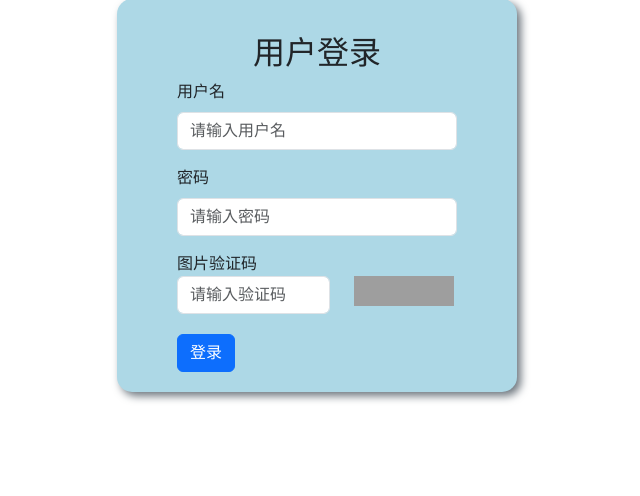
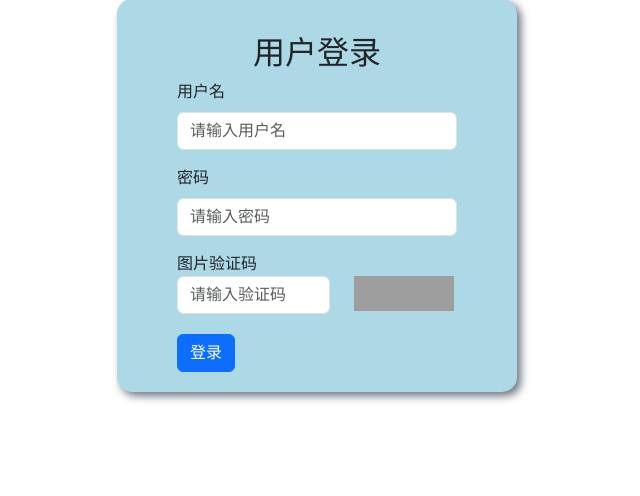
Before and after one commit to BigDataMao/UserManage, a Django app: page /login/ in a window 1280 px wide. Shown: the part 151-647 px from the top of the page, without its empty margins (323-963 px from the left). Run offline with Django 3.2, Linux system fonts and the light colour scheme; some libraries are stand-ins or nearby versions; grey boxes are pictures that could not be loaded.

Commit message:
主要功能完工

```diff
--- a/users/templates/login.html
+++ b/users/templates/login.html
@@ -58,7 +58,7 @@
                     <span style="color: red">{{ form.image_code.errors.0 }}</span>
                 </div>
                 <div class="col-5">
-                    <img src="/image/code/" id="image_code" alt="验证码" style="width: 100px;height: 30px">
+                    <img src="/image/code/" id="image_code" alt="验证码" style="width: 100px;height: 35px">
                 </div>
             </div>
         </div>
--- a/users/utils/code.py
+++ b/users/utils/code.py
@@ -2,7 +2,7 @@ import random
 from PIL import Image, ImageDraw, ImageFont, ImageFilter
 
 
-def check_code(width=120, height=30, char_length=5, font_file="users/static/fonts/LXGWWenKaiMono-Regular.ttf", font_size=28):
+def check_code(width=120, height=35, char_length=5, font_file="users/static/fonts/LXGWWenKaiMono-Regular.ttf", font_size=28):
     code = []
     img = Image.new(mode='RGB', size=(width, height), color=(255, 255, 255))
     draw = ImageDraw.Draw(img, mode='RGB')
```
